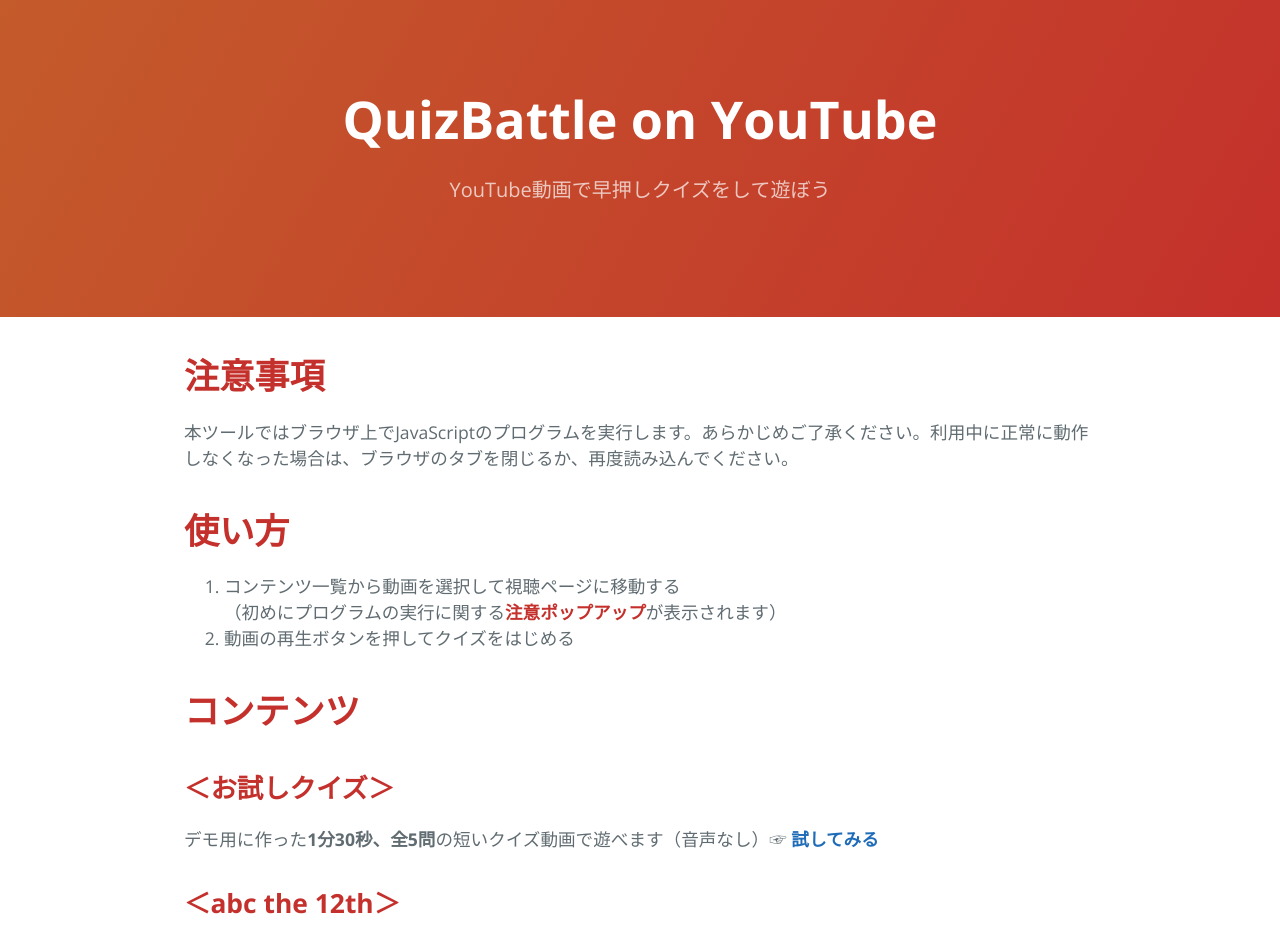
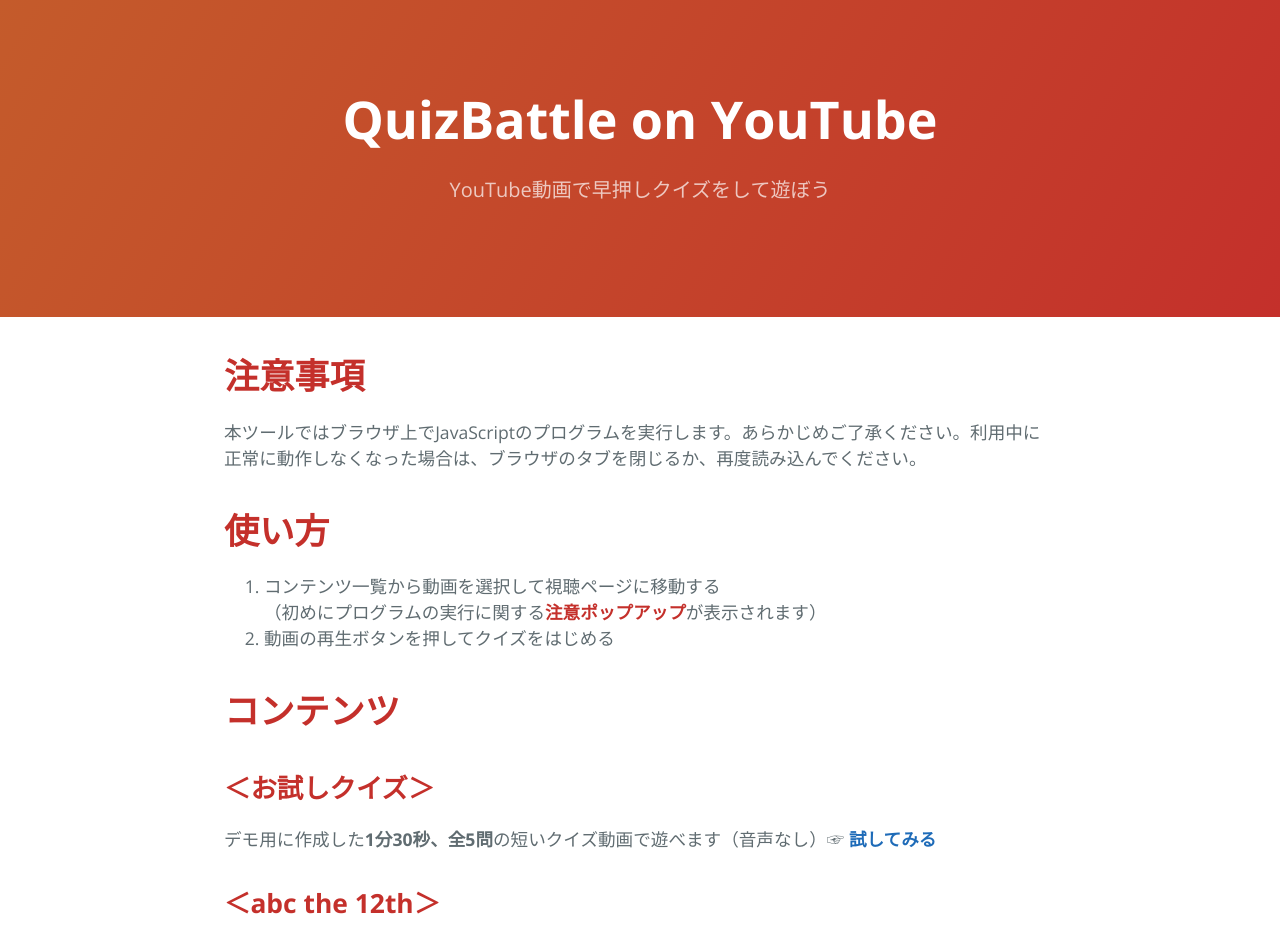
Before and after one commit to t-yokota/quizBattle, a Jekyll site: the page built from docs/index.md, in a window 1280 px wide. Shown: the top 943 px of the page. Built offline with Jekyll 4.4.1, drawn with Linux system fonts in a browser that asks for light colours; our own code applies the rules of GitHub Pages for plain Markdown files; some of the changed text lies outside the part shown.

Commit message:
changed description of content and layout of page.

```diff
--- a/docs/_sass/jekyll-theme-cayman.scss
+++ b/docs/_sass/jekyll-theme-cayman.scss
@@ -167,7 +167,7 @@
   }
 
   @include large {
-    max-width: 69rem;
+    max-width: 64rem;
     padding: 2rem 6rem;
     margin: 0 auto;
     font-size: 1.1rem;
--- a/docs/index.md
+++ b/docs/index.md
@@ -22,7 +22,7 @@
 
 ## **＜お試しクイズ＞**
 
-デモ用に作った**1分30秒、全5問**の短いクイズ動画で遊べます（音声なし）☞ <a href="https://t-yokota.github.io/srt.js/?v=BHWd-HDorfY&surl=https://raw.githubusercontent.com/t-yokota/quizBattle/master/src/quizBattle.srt.js" target="_blank" rel="noopener noreferrer">**試してみる**</a>
+デモ用に作成した**1分30秒、全5問**の短いクイズ動画で遊べます（音声なし）☞ <a href="https://t-yokota.github.io/srt.js/?v=BHWd-HDorfY&surl=https://raw.githubusercontent.com/t-yokota/quizBattle/master/src/quizBattle.srt.js" target="_blank" rel="noopener noreferrer">**試してみる**</a>
 
 <!-- <table class="contents">
     <tr>
```
Also changed, not shown: other parts of docs/index.md (+1 -1 lines).
